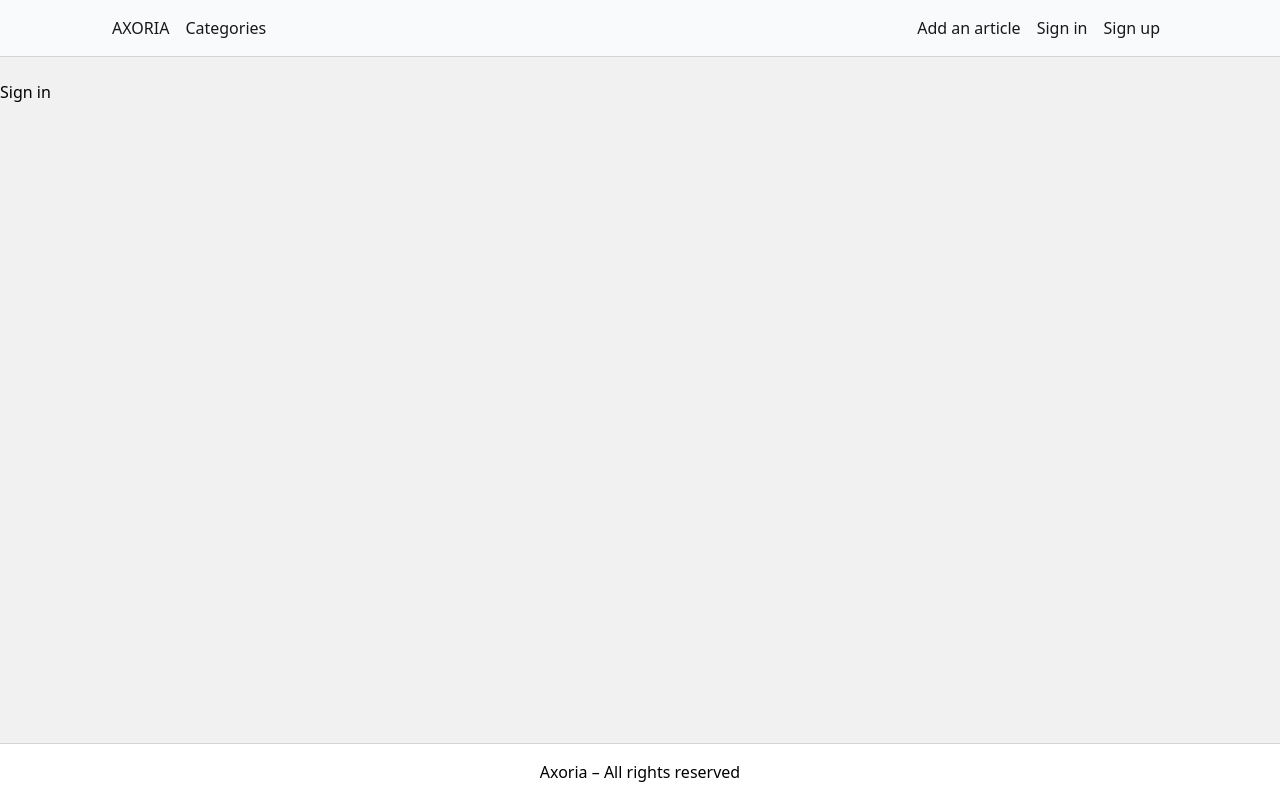
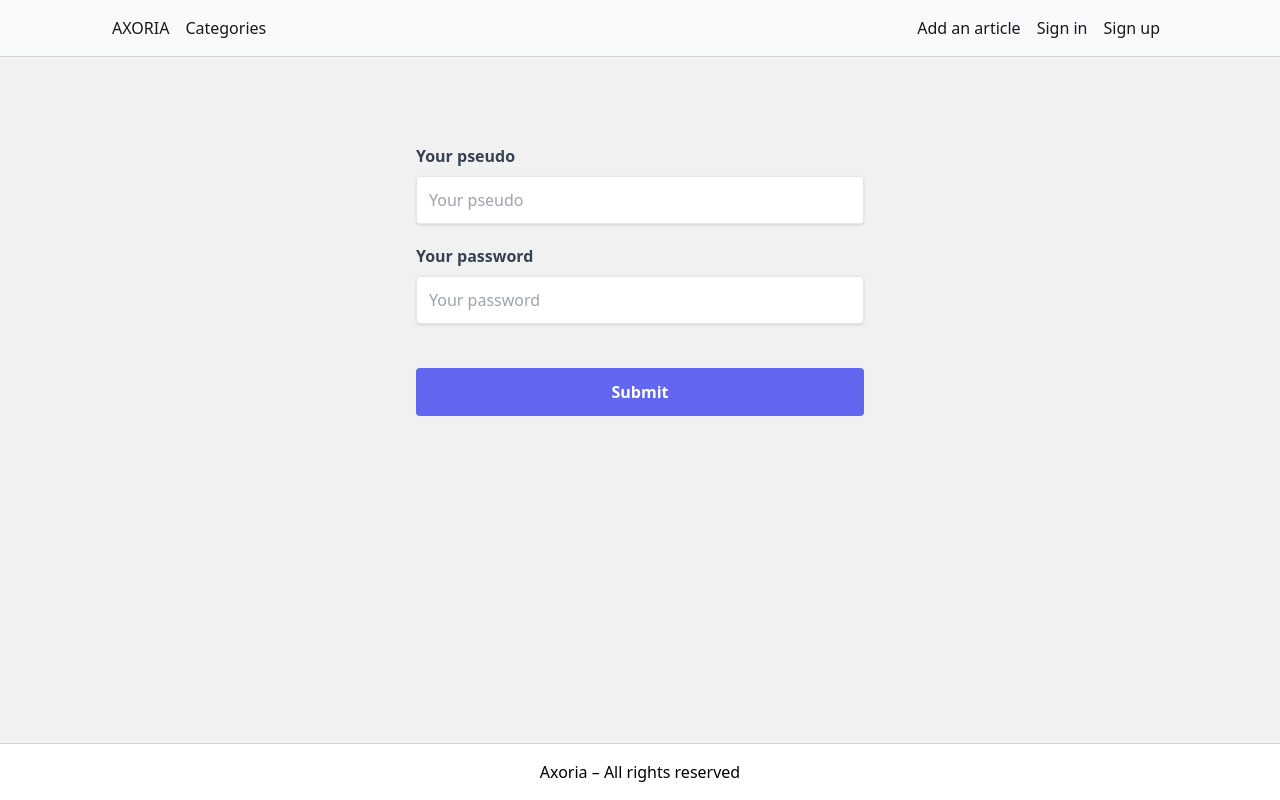
Before and after one commit to ArthurJenck/next_AxoriaBlog, a Next.js app: page /signin in a window 1280 px wide. Built offline with nearby package versions, Linux system fonts and the light colour scheme.

Commit message:
feat: created signin page

```diff
--- a/src/app/(auth)/signin/page.jsx
+++ b/src/app/(auth)/signin/page.jsx
@@ -1,10 +1,43 @@
-import React from "react"
+"use client"
+import React, { useRef } from "react"
 
 const page = () => {
+  const submitBtnRef = useRef(null)
+  const serverInfoRef = useRef(null)
+
+  const handleSubmit = async (e) => {
+    e.preventDefault()
+  }
+
   return (
-    <div>
-      <h1 className="mt-20">Sign in</h1>
-    </div>
+    <form onSubmit={handleSubmit} className="max-w-md mx-auto mt-36">
+      <label htmlFor="userName" className="f-label">
+        Your pseudo
+      </label>
+      <input
+        type="text"
+        name="userName"
+        id="userName"
+        placeholder="Your pseudo"
+        required
+        className="f-auth-input"
+      />
+      <label htmlFor="password" className="f-label">
+        Your password
+      </label>
+      <input
+        type="text"
+        name="password"
+        id="password"
+        placeholder="Your password"
+        required
+        className="f-auth-input"
+      />
+      <button ref={submitBtnRef} className="f-auth-submit">
+        Submit
+      </button>
+      <p ref={serverInfoRef} className="text-center mb-10"></p>
+    </form>
   )
 }
 
--- a/src/app/(auth)/signup/page.jsx
+++ b/src/app/(auth)/signup/page.jsx
@@ -7,6 +7,7 @@
 const page = () => {
   const serverInfoRef = useRef(null)
   const submitBtnRef = useRef(null)
+
   const router = useRouter()
 
   const handleSubmit = async (e) => {
@@ -92,10 +93,7 @@
         className="f-auth-input block"
       />
 
-      <button
-        ref={submitBtnRef}
-        className="w-full bg-indigo-500 hover:bg-indigo-700 text-white font-bold py-3 rounded mt-10 mb-5"
-      >
+      <button ref={submitBtnRef} className="f-auth-submit">
         Submit
       </button>
       <p ref={serverInfoRef} className="text-center mb-10 hidden"></p>
--- a/src/app/globals.css
+++ b/src/app/globals.css
@@ -36,3 +36,7 @@
 .f-auth-input {
   @apply shadow appearance-none border rounded w-full p-3 text-gray-700 leading-snug mb-5 focus:outline-slate-400;
 }
+
+.f-auth-submit {
+  @apply w-full bg-indigo-500 hover:bg-indigo-700 text-white font-bold py-3 rounded mt-6 mb-10;
+}
```
